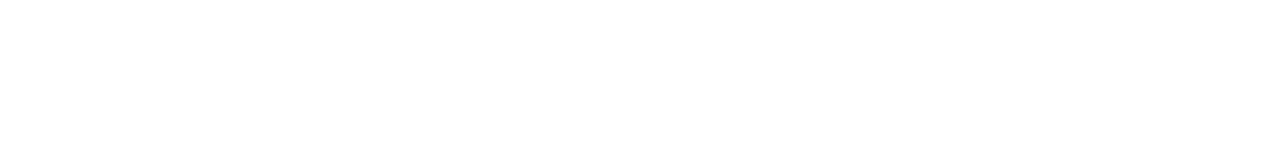
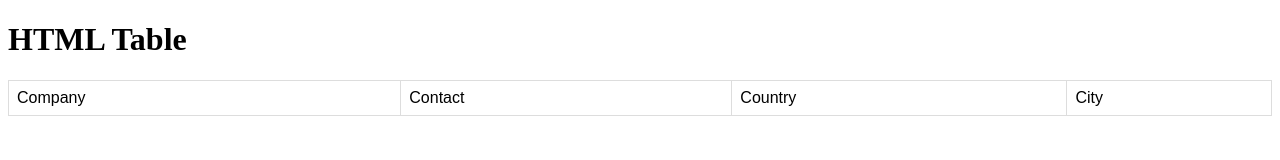
Before and after one commit to abirhasanmubin/dynamic_table_task_js_dom, a plain HTML site: page index.html in a window 1280 px wide. Drawn offline with Linux system fonts and the light colour scheme.

Commit message:
after createing column header of the table of dummy data

```diff
--- a/index.html
+++ b/index.html
@@ -5,11 +5,12 @@
     <meta charset="UTF-8">
     <meta http-equiv="X-UA-Compatible" content="IE=edge">
     <meta name="viewport" content="width=device-width, initial-scale=1.0">
-    <title>Task Table</title>
+    <link rel="stylesheet" href="style.css">
+    <title>Document</title>
 </head>
 
 <body>
-    <script src="table_create.js"></script>
 </body>
 
 </html>
+<script src="./table_create.js"></script>
--- /dev/null
+++ b/style.css
@@ -0,0 +1,15 @@
+table {
+    font-family: arial, sans-serif;
+    border-collapse: collapse;
+    width: 100%;
+}
+
+td, th {
+    border: 1px solid #dddddd;
+    text-align: left;
+    padding: 8px;
+}
+
+tr:nth-child(even) {
+    background-color: #dddddd;
+}
--- a/table_create.js
+++ b/table_create.js
@@ -0,0 +1,64 @@
+let table_config;
+let table_data;
+fetch('./table_config.json')
+    .then(response => {
+        response.json().then(data => {
+            table_config = data;
+        });
+    });
+
+fetch('./table_data.json')
+    .then(response => {
+        response.json().then(data => {
+            table_data = data;
+        });
+    });
+
+function createHeader(headerInfo) {
+    let header = document.createElement("h1");
+    let headerText = document.createTextNode(headerInfo);
+    header.appendChild(headerText);
+    return header;
+}
+
+function splitConfig(config) {
+    let header = [];
+    let value = [];
+    for (let i = 0; i < config.length; i++) {
+        header.push(config[i].header);
+        value.push(config[i].cell);
+    }
+    return { header, value };
+}
+
+function createColumn(item) {
+    let column = document.createElement("td");
+    let columnText = document.createTextNode(item);
+    column.appendChild(columnText);
+    return column;
+}
+
+function createRow(columnItems) {
+    let row = document.createElement('tr');
+    for (let i = 0; i < columnItems.length; i++) {
+        row.appendChild(createColumn(columnItems[i]));
+    }
+    return row;
+}
+
+function createTable(config, data) {
+    let table = document.createElement("table");
+    let tablebody = document.createElement("tbody");
+    let results = splitConfig(table_config.columns);
+    let columnHeader = results.header;
+    let columnValue = results.value;
+    tablebody.appendChild(createRow(columnHeader));
+    table.appendChild(tablebody);
+    return table;
+}
+
+setTimeout(() => {
+
+    document.body.appendChild(createHeader(table_config.title));
+    document.body.appendChild(createTable(table_config, table_data));
+}, 1000);
```
Also changed, not shown: test.js (added, +37 -0 lines).
